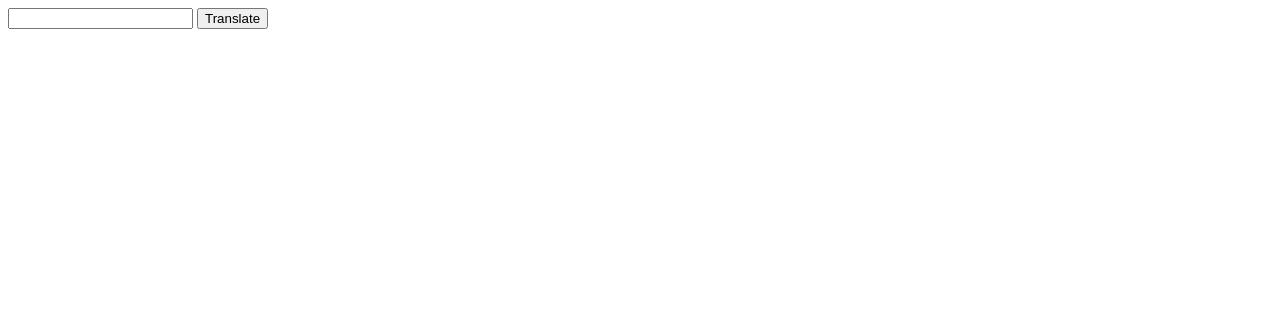
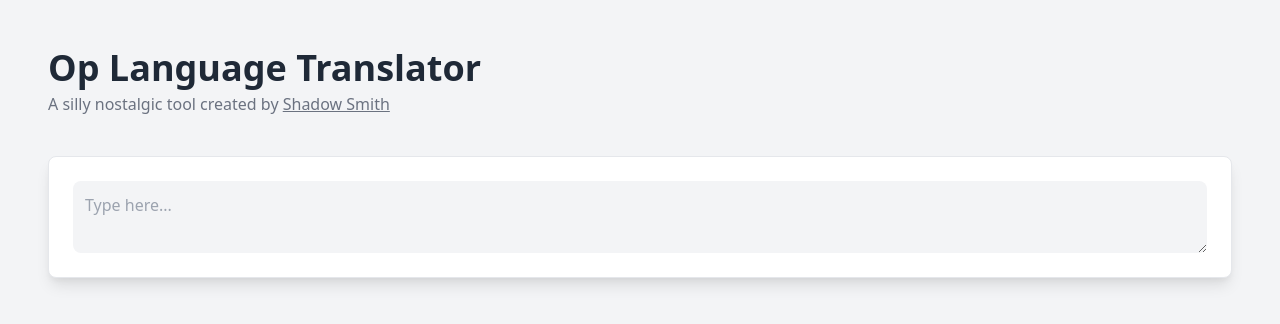
Before and after one commit to heyshadowsmith/op-language, a plain HTML site: page index.html in a window 1280 px wide. Drawn offline with nearby package versions, Linux system fonts and the light colour scheme.

Commit message:
Style the app and decouple it from the API to make it faster

```diff
--- a/index.html
+++ b/index.html
@@ -4,13 +4,36 @@
     <meta charset="UTF-8">
     <meta name="viewport" content="width=device-width, initial-scale=1.0">
     <title>Op Language Translator</title>
+    <link href="https://unpkg.com/tailwindcss@^2/dist/tailwind.min.css" rel="stylesheet">
     <script src="https://cdn.jsdelivr.net/npm/vue@2.6.12/dist/vue.js"></script>
 </head>
-<body>
-    <div id="app">
-        <input type="text" v-model="input">
-        <button @click="translate">Translate</button>
-        {{ output }}
+<body class="bg-gray-100 h-screen p-12">
+    <div
+        id="app"
+        class="w-full h-full"
+    >
+        <div class="mb-10">
+            <h1 class="text-4xl font-semibold mb-1 text-gray-800">Op Language Translator</h1>
+            <p class="text-gray-500">
+                A silly nostalgic tool created by
+                <a
+                    class="underline"
+                    href="https://shadowsmith.com">
+                    Shadow Smith
+                </a>
+            </p>
+        </div>
+        <div class="w-full bg-white p-6 border border-gray-200 shadow-lg rounded-lg flex flex-col">
+            <textarea
+                class="bg-gray-100 p-3 rounded-lg"
+                placeholder="Type here..."
+                v-model="input"
+                @keyup="translate">
+            </textarea>
+            <div v-if="output" class="p-3 border-4 border-gray-100 rounded-lg mt-6">
+                {{ output }}
+            </div>
+        </div>
     </div>
     <script>
         new Vue({
@@ -20,16 +43,30 @@
                 output: ''
             },
             methods: {
-                async translate () {
-                    let response = await fetch('/api/translate', {
-                        method: 'POST',
-                        body: this.input
+                translate () {
+                    const input = this.input.split('')
+
+                    const opedLetters = ['B', 'C', 'D', 'F', 'G', 'H', 'J', 'K', 'L', 'M', 'N', 'P', 'Q', 'R', 'S', 'T', 'V', 'W', 'Y', 'Z']
+                    const spokenLetters = ['A', 'E', 'I', 'O', 'U', 'X']
+
+                    const outputArray = input.map(letter => {
+                        const letterToMatch = letter.toUpperCase()
+
+                        if (opedLetters.includes(letterToMatch)) return letter + 'op'
+
+                        if (spokenLetters.includes(letterToMatch)) {
+                            if (letterToMatch === 'A') return letter === 'A' ? 'Ay' : 'ay'
+                            if (letterToMatch === 'E') return letter === 'E' ? 'Ee' : 'ee'
+                            if (letterToMatch === 'I') return letter === 'I' ? 'Eye' : 'eye'
+                            if (letterToMatch === 'O') return letter === 'O' ? 'Ow' : 'ow'
+                            if (letterToMatch === 'U') return letter === 'U' ? 'You' : 'you'
+                            if (letterToMatch === 'X') return letter === 'X' ? 'Ex' : 'ex'
+                        }
+
+                        return letter
                     })
 
-                    response = await response.json()
-
-                    this.output = response.data
-                    this.input = ''
+                    this.output = outputArray.join('')
                 }
             }
         })
```
